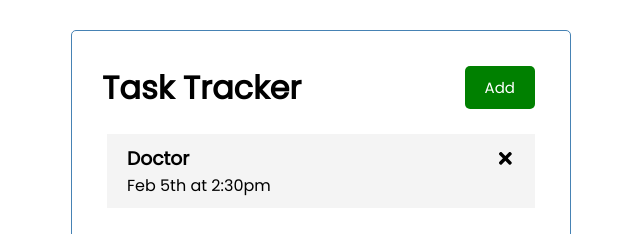
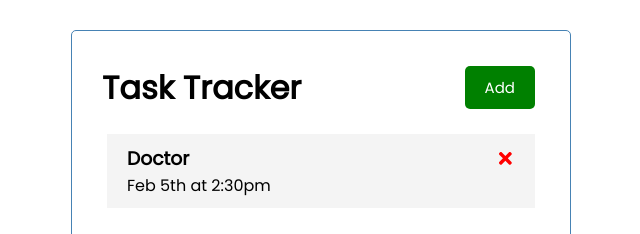
Before and after one commit to petitoff/react-task-tracker, a React (Create React App) app: page / in a window 1280 px wide. Shown: the top 234 px of the page, without its empty margins (319-959 px from the left). Built offline with nearby package versions, Linux system fonts and the light colour scheme.

Commit message:
When you click on the x icon, the task is deleted.

```diff
--- a/src/App.js
+++ b/src/App.js
@@ -5,10 +5,15 @@
 const App = () => {
   const [tasks, setTask] = useState([{ id: 1, text: "Doctor", day: "Feb 5th at 2:30pm" }])
 
+  // Delete Task
+  const deleteTask = (id) => {
+    setTask(tasks.filter((task) => task.id !== id))
+  }
+
   return (
     <div className="container">
       <Header />
-      <Tasks tasks={tasks} />
+      <Tasks tasks={tasks} onDelete={deleteTask} />
     </div>
   );
 }
--- a/src/components/Task.js
+++ b/src/components/Task.js
@@ -1,9 +1,11 @@
 import { FaTimes } from 'react-icons/fa'
 
-const Task = ({ task }) => {
+const Task = ({ task, onDelete }) => {
     return (
         <div className='task'>
-            <h3>{task.text} <FaTimes /> </h3>
+            <h3>{task.text}
+                <FaTimes style={{ color: 'red', cursor: 'pointer' }} onClick={() => onDelete(task.id)} />
+            </h3>
             <p>{task.day}</p>
         </div>
     )
--- a/src/components/Tasks.js
+++ b/src/components/Tasks.js
@@ -1,10 +1,10 @@
 import Task from "./Task"
 
-const Tasks = ({ tasks }) => {
+const Tasks = ({ tasks, onDelete }) => {
     return (
         <>
             {tasks.map((task) => (
-                <Task key={task.id} task={task} />))}
+                <Task key={task.id} task={task} onDelete={onDelete} />))}
         </>
     )
 }
```
